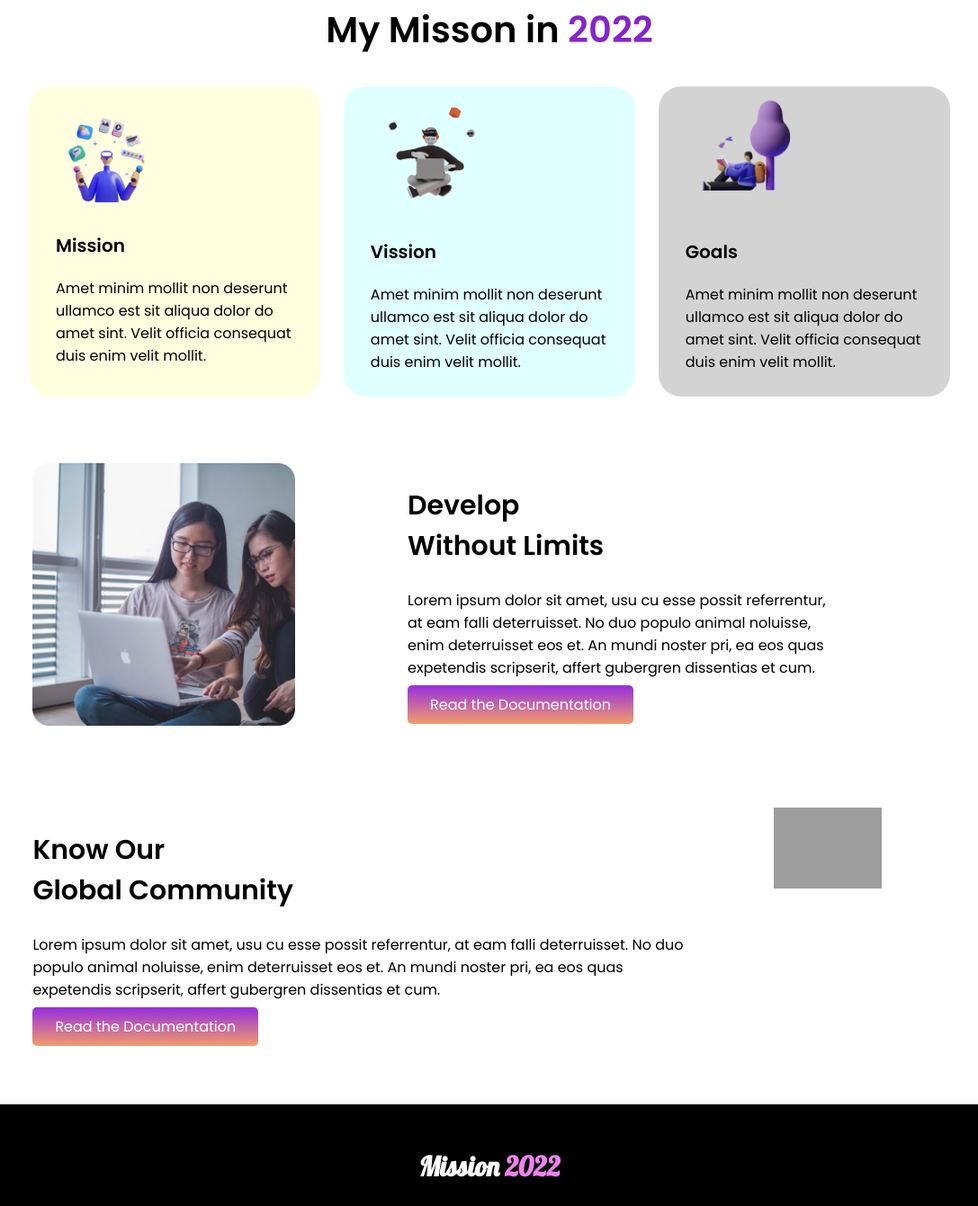
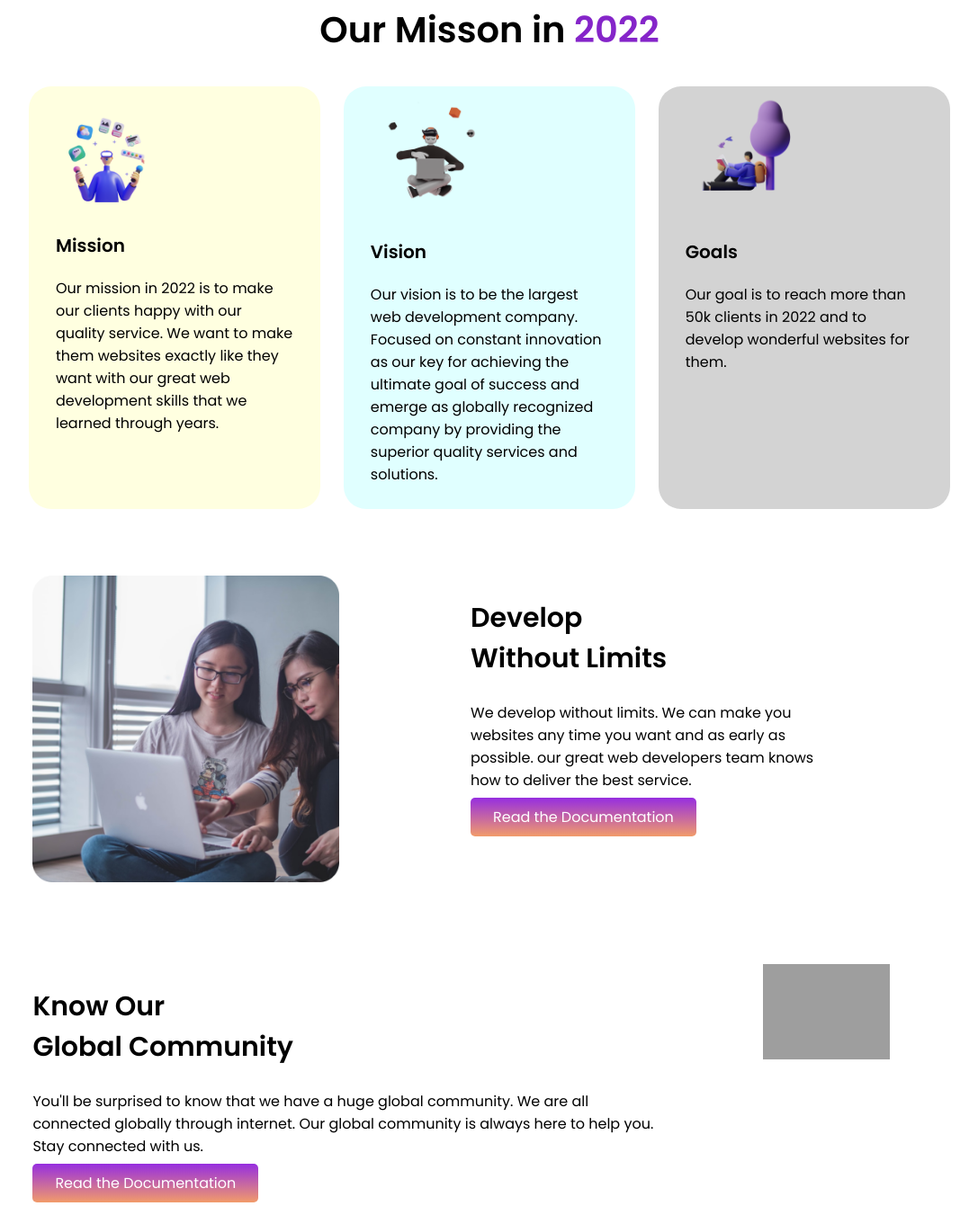
Before and after one commit to Promi-se/first-assignment, a plain HTML site: page index.html in a window 1280 px wide. Shown: the part 614-1955 px from the top of the page at 90% size, without its empty margins (96-1183 px from the left). Drawn offline with Linux system fonts and the light colour scheme; grey boxes are pictures that could not be loaded.

Commit message:
text added

```diff
--- a/index.html
+++ b/index.html
@@ -28,9 +28,7 @@
             <div id="text-border">
                 <h1 class="font-size font-family">Stay Focused on<br><span class="indigo-color">Mission 2022</span></h1>
             </div>
-            <p>Lorem ipsum dolor sit amet, usu cu esse possit
-                referrentur, at eam falli deterruisset. No duo populo
-                animal noluisse, enim</p>
+            <p>Hey there! We are a team full of passionate web developers. We can make you any website you want from scratch. Stay with us on 2022.</p>
             <a class="button" href=#>Explore Now</a>
             <p>Scroll down to explore more about us</p>
         </div>
@@ -40,35 +38,26 @@
     </section>
     <section>
         <div>
-            <h2 id="text-align">My Misson in <span class="indigo-color">2022</span></h2>
+            <h2 id="text-align">Our Misson in <span class="indigo-color">2022</span></h2>
         </div>
         <div class="flexible">
-            <div id="vision" class="second-section-items">
+            <div id="mission" class="second-section-items">
                 <img src="illustrators/illustrator-1.png" alt="illustrator1">
                 <h3 class="font-size2">Mission</h3>
-                <p>Amet minim mollit non deserunt
-                    ullamco est sit aliqua dolor do amet
-                    sint. Velit officia consequat duis enim
-                    velit mollit.
+                <p>Our mission in 2022 is to make our clients happy with our quality service. We want to make them websites exactly like they want with our great web development skills that we learned through years.
                 </p>
             </div>
-            <div id="mission" class="second-section-items">
+            <div id="vision" class="second-section-items">
                 <img src="illustrators/illustrator-2.png" alt="illustrator2">
-                <h3 class="font-size2">Vission</h3>
-                <p>Amet minim mollit non deserunt
-                    ullamco est sit aliqua dolor do amet
-                    sint. Velit officia consequat duis enim
-                    velit mollit.
+                <h3 class="font-size2">Vision</h3>
+                <p>Our vision is to be the largest web development company. Focused on constant innovation as our key for achieving the ultimate goal of success and emerge as globally recognized company by providing the superior quality services and solutions.
                 </p>
             </div>
             <div id="goal" class="second-section-items">
                 <img src="illustrators/illustrator-3.png" alt="illustrator3">
                 <h3 class="font-size2">Goals</h3>
                 <p>
-                    Amet minim mollit non deserunt
-                    ullamco est sit aliqua dolor do amet
-                    sint. Velit officia consequat duis enim
-                    velit mollit.
+                    Our goal is to reach more than 50k clients in 2022 and to develop wonderful websites for them.
                 </p>
             </div>
         </div>
@@ -79,20 +68,15 @@
         </div>
         <div>
             <h2 class="font-size3">Develop <br> Without Limits</h2>
-            <p>Lorem ipsum dolor sit amet, usu cu esse possit referrentur, at eam falli
-                deterruisset. No duo populo animal noluisse, enim deterruisset eos et. An
-                mundi noster pri, ea eos quas expetendis scripserit, affert gubergren
-                dissentias et cum.</p>
+            <p>We develop without limits. We can make you websites any time you want and as early as possible. our great web developers team knows how to deliver the best service.</p>
             <a class="button" href=#>Read the Documentation</a>
         </div>
     </section>
     <section class="flexible section-four">
         <div>
             <h2 class="font-size3">Know Our<br>Global Community</h2>
-            <p>Lorem ipsum dolor sit amet, usu cu esse possit referrentur, at eam
-                falli deterruisset. No duo populo animal noluisse, enim deterruisset
-                eos et. An mundi noster pri, ea eos quas expetendis scripserit, affert
-                gubergren dissentias et cum.</p>
+            <p>You'll be surprised to know that we have a huge global community. We are all connected globally through internet. Our global community is always here to help you. Stay connected with us.
+            </p>
             <a class="button" href=#>Read the Documentation</a>
         </div>
         <div>
--- a/style.css
+++ b/style.css
@@ -54,11 +54,11 @@ body{
 .second-section-items img{
     width: 50%;
 }
-#vision{
+#mission{
     background-color: lightyellow;
     margin-left: 10%;
 }
-#mission{
+#vision{
     background-color: lightcyan;
     margin-left: 2%;
     margin-right: 2%;
```
